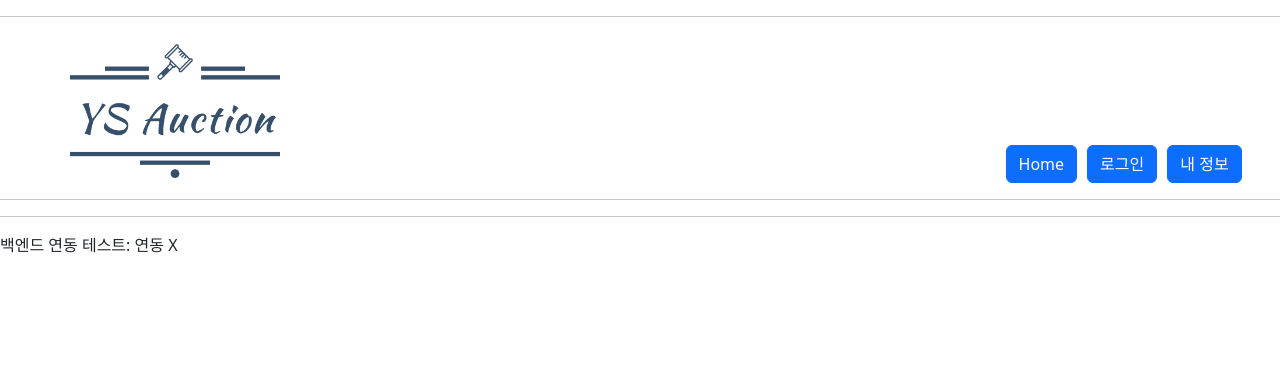
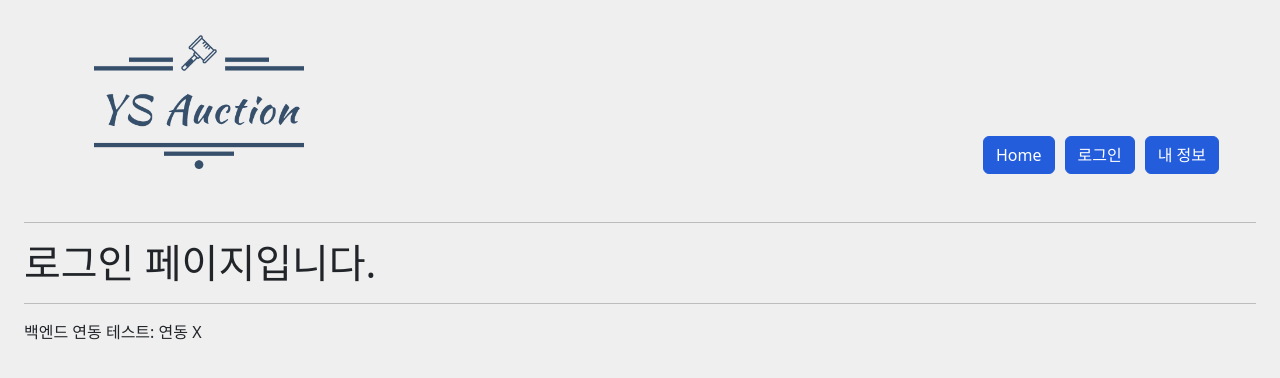
Before and after one commit to HongYeonSeung/YSCoding, a React (Create React App) app in the folder src/main/frontend/: page /Login in a window 1280 px wide. Shown: the top 378 px of the page. Built offline with nearby package versions, Linux system fonts and the light colour scheme; no server answers.

Commit message:
페이지 라우팅 좀더 app 기준으로 설계 부트스크랩 색상 변경 안되는거 수정 !important 붙히기 참조 https://stackoverflow.com/questions/28261287/how-to-change-btn-color-in-bootstrap

```diff
--- a/src/main/frontend/src/App.css
+++ b/src/main/frontend/src/App.css
@@ -1,6 +1,7 @@
 .App {
   text-align: center;
 }
+
 
 .App-logo {
   height: 40vmin;
@@ -36,22 +37,3 @@
     transform: rotate(360deg);
   }
 }
-
-header{
-  display: flex;
-  justify-content: space-between;
-}
-
-.header-left{
-  height: 150px;
-  width: 350px;
-  background-image: url(../public/img/logo_transparent.png);
-  background-size: cover;
-  background-position: center;
-}
-
-.header-right{
-  display: flex;
-  margin-right: 3%;
-  align-items: end;
-}
--- a/src/main/frontend/src/App.js
+++ b/src/main/frontend/src/App.js
@@ -1,54 +1,34 @@
-//import logo from './logo.svg';
-import './App.css';
-import React, {useEffect, useState,Component} from 'react';
+import React, { useEffect, useState } from 'react';
 import axios from 'axios';
 import Main from './component/Main';
-import Login from "./component/Login";
-import Mypage from "./component/Mypage";
-import {BrowserRouter as Router, Routes, Route, Link} from 'react-router-dom';
+import Login from './component/Login';
+import Profile from './component/Profile';
+import {Routes, Route, Router, BrowserRouter} from "react-router-dom";
+import Button from 'react-bootstrap/Button';
+import Header from './component/Header';
 import 'bootstrap/dist/css/bootstrap.min.css';
-import Button from 'react-bootstrap/Button';
-
-
 const App = () => {
-
-  const [hello, setHello] = useState('연동 X')
+    const [hello, setHello] = useState('연동 X');
 
     useEffect(() => {
-      console.log("화살표함수 테스트")
+        console.log("화살표 함수 테스트");
         axios.get('/api/hello')
             .then(response => setHello(response.data))
-        .catch(error => console.log(error))
+            .catch(error => console.log(error));
     }, []);
 
     return (
         <div>
+            <BrowserRouter>
+                <Header></Header>
                 <hr></hr>
-            <Router>
-                <header>
-                    <div className="header-left"></div>
-                    <div className="header-right" >
-                        <Link to="/">
-                            <Button variant="primary" className="normal-button">Home</Button>
-                        </Link>
-                        <Link to="/page1">
-                            <Button variant="primary" className="normal-button">로그인</Button>
-                        </Link>
-                        <Link to="/page2">
-                            <Button variant="primary" className="normal-button">내 정보</Button>
-                        </Link>
-                    </div>
-
-                </header>
-                <hr />
-                <main>
                 <Routes>
-                        <Route path="/" element={<Main />} />
-                        <Route path="/page1" element={<Login />} />
-                        <Route path="/page2" element={<Mypage />} />
+                    <Route path='/' element={<Main />} />
+                    <Route path='/Login' element={<Login />} />
+                    <Route path='/Profile' element={<Profile />} />
+                    <Route path='*' element={<div className='error'>에러 페이지</div>} />
                 </Routes>
-                </main>
-            </Router>
+            </BrowserRouter>
             <hr></hr>
             백엔드 연동 테스트: {hello}
         </div>
--- /dev/null
+++ b/src/main/frontend/src/component/Header.css
@@ -0,0 +1,26 @@
+.header{
+    display: flex;
+    justify-content: space-between;
+    margin-bottom: 3rem;
+}
+
+.header-left{
+    height: 150px;
+    width: 350px;
+    background-image: url('../../public/img/logo_transparent.png');
+    background-size: cover;
+    background-position: center;
+}
+
+.header-right{
+    display: flex;
+    margin-right: 3%;
+    align-items: end;
+}
+
+
+
+.btn-xxl {
+    padding: 1rem 1.5rem;
+    font-size: 1.5rem;
+}
--- /dev/null
+++ b/src/main/frontend/src/component/Header.js
@@ -0,0 +1,32 @@
+import React from 'react';
+import {Link, Router} from 'react-router-dom';
+import Button from 'react-bootstrap/Button';
+import './Header.css'
+
+const Header= () =>{
+    return(
+        <div className='header'>
+            <div className='header-left'>
+            </div>
+            <div className='header-right'>
+                <Link to="/">
+                    <Button variant="primary" className="normal-button">
+                        Home
+                    </Button>
+                </Link>
+                <Link to="/Login">
+                    <Button variant="primary" className="normal-button">
+                        로그인
+                    </Button>
+                </Link>
+                <Link to="/Profile">
+                    <Button variant="primary" className="normal-button">
+                        내 정보
+                    </Button>
+                </Link>
+            </div>
+        </div>
+    )
+}
+
+export default Header
--- a/src/main/frontend/src/component/Login.js
+++ b/src/main/frontend/src/component/Login.js
@@ -1,8 +1,9 @@
 import React from 'react';
+import Header from "./Header";
 
 const Login = () => {
     return (
-        <div>
+        <div className='login'>
             <h1>로그인 페이지입니다.</h1>
         </div>
     );
--- a/src/main/frontend/src/component/Main.js
+++ b/src/main/frontend/src/component/Main.js
@@ -2,7 +2,7 @@ import React from "react";
 
 const Main = () => {
     return(
-        <div>
+        <div className='main'>
             <h1>Main page</h1>
             <p>메인 페이지 입니다</p>
         </div>
--- a/src/main/frontend/src/component/Mypage.js
+++ b/src/main/frontend/src/component/Profile.js
@@ -1,10 +1,10 @@
 import React from 'react';
 
-const Mypage = () => {
+const Profile = () => {
     return (
-        <div>
+        <div className='profile'>
             <h1>마이페이지 입니다</h1>
         </div>
     );
 }
-export default Mypage;
+export default Profile;
--- a/src/main/frontend/src/index.css
+++ b/src/main/frontend/src/index.css
@@ -1,18 +1,17 @@
 :root{
-  --primaryColor: #3771de;
-  --secondColor: #5573b6;
+  --primaryColor: #245ddc;
+  --secondColor: #508cd2;
   --mainWhite:#fff;
   --mainBlack:#222;
   --mainRed:#db3e3e;
   --mainGreen:#4caf50;
-  --mainBackground:#F5F5F5;
+  --mainBackground: #efefef;
+  --testcolor: #ff00ff;
 }
 
 body {
-  margin: 0px;
-  padding: 0px;
   background-color: var(--mainBackground);
-  color: var(--mainBlack);
+  margin: 1.5rem;
 }
 
 code {
@@ -21,5 +20,16 @@ code {
 }
 
 .normal-button {
-  margin: 0px 0px 0px 10px;
+  margin: 0 0 0 10px;
 }
+
+
+.btn-primary {
+  background-color: var(--primaryColor) !important;
+  border: var(--primaryColor) 1px solid !important;
+}
+
+.btn-primary:hover {
+  background-color: var(--secondColor) !important;
+  border: var(--secondColor) 1px solid !important;
+}
--- a/src/main/frontend/src/index.js
+++ b/src/main/frontend/src/index.js
@@ -1,9 +1,9 @@
 import React from 'react';
 import ReactDOM from 'react-dom/client';
-import './index.css';
 import App from './App';
 import reportWebVitals from './reportWebVitals';
 import {BrowserRouter} from "react-router-dom";
+import './index.css'
 
 const root = ReactDOM.createRoot(document.getElementById('root'));
 root.render(
```
Lines whose indentation alone changed are shown as unchanged.
